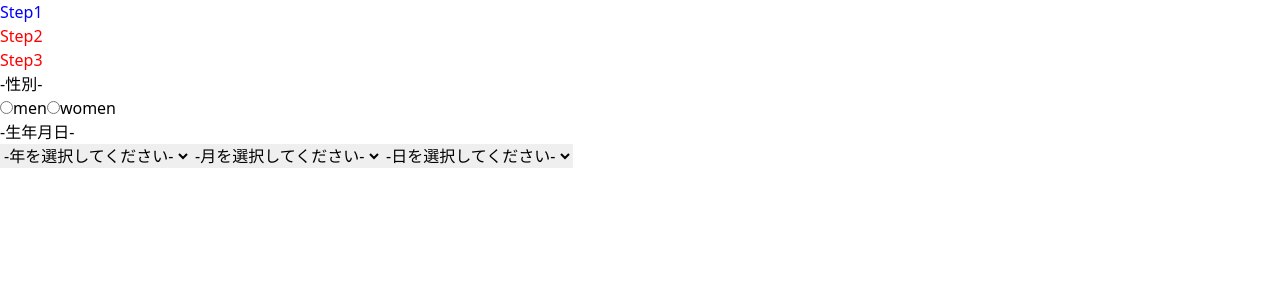
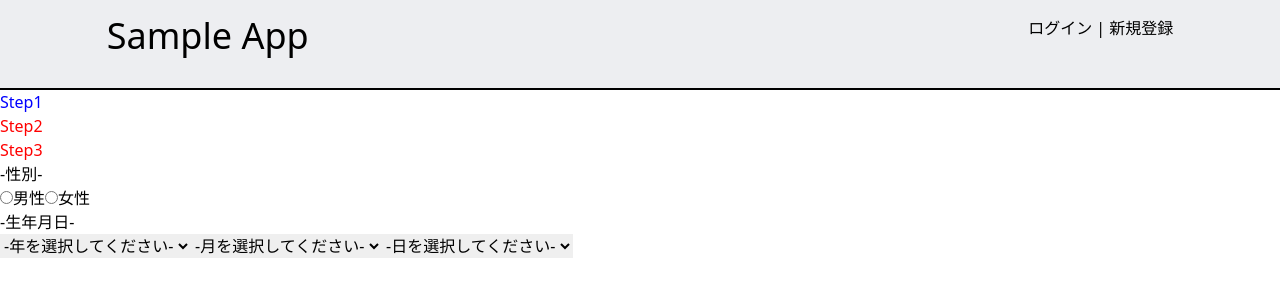
Before and after one commit to KeitaTaniuchi/react-form, a React (Create React App) app: page /step1 in a window 1280 px wide. Shown: the top 300 px of the page. Built offline with nearby package versions, Linux system fonts and the light colour scheme.

Commit message:
ヘッダー完成

```diff
--- a/src/App.tsx
+++ b/src/App.tsx
@@ -1,5 +1,6 @@
-import React from 'react';
+import React, { useState } from 'react';
 import { Routes, Route, Link, useResolvedPath, useMatch } from 'react-router-dom';
+import Header from 'components/organisms/Header';
 import Step1 from 'components/pages/Step1';
 import Step2 from 'components/pages/Step2';
 import Step3 from 'components/pages/Step3';
@@ -9,6 +10,15 @@ import NoMatch from 'components/pages/NOMATCH';
 //https://reffect.co.jp/react/react-router-6
 
 function App() {
+  const [step1Q1Answer, setStep1Q1Answer] = useState<string>();
+  const [step1Q2YearAnswer, setStep1Q2YearAnswer] = useState<number>();
+  const [step1Q2MonthAnswer, setStep1Q2MonthAnswer] = useState<number>();
+  const [step1Q2DayAnswer, setStep1Q2DayAnswer] = useState<number>();
+  const [step2Q1Answer, setStep2Q1Answer] = useState<string>();
+  const [step2Q2Answer, setStep2Q2Answer] = useState<string>();
+  const [step2Q3Answer, setStep2Q3Answer] = useState<string>();
+  const [step3Q1Answer, setStep3Q1Answer] = useState<string>();
+
   function CustomLink({ children, to, ...props }: any) {
     let resolved = useResolvedPath(to);
     let match = useMatch({
@@ -25,6 +35,7 @@ function App() {
   }
   return (
     <div className='App'>
+      <Header />
       <ul>
         <li>
           <CustomLink to='/step1'>Step1</CustomLink>
--- /dev/null
+++ b/src/components/atoms/AppTitle.tsx
@@ -0,0 +1,11 @@
+import React from 'react';
+
+type Props = {
+  className: string;
+};
+
+const AppTitle: React.FC<Props> = ({ className }) => {
+  return <p className={className}>Sample App</p>;
+};
+
+export default AppTitle;
--- a/src/components/atoms/Link.tsx
+++ /dev/null
@@ -1,12 +0,0 @@
-import React from 'react';
-
-type Props = {
-  className: string;
-  label: String;
-};
-
-const Button: React.FC<Props> = ({ className, label }) => {
-  return <link className={className}>{label}</link>;
-};
-
-export default Button;
--- /dev/null
+++ b/src/components/atoms/Links/LoginLink.tsx
@@ -0,0 +1,16 @@
+import React from 'react';
+import { Link } from 'react-router-dom';
+
+type Props = {
+  className: string;
+};
+
+const LoginLink: React.FC<Props> = ({ className }) => {
+  return (
+    <Link to='/login' className={className}>
+      ログイン
+    </Link>
+  );
+};
+
+export default LoginLink;
--- /dev/null
+++ b/src/components/atoms/Links/NewRegistrationLink.tsx
@@ -0,0 +1,16 @@
+import React from 'react';
+import { Link } from 'react-router-dom';
+
+type Props = {
+  className: string;
+};
+
+const NewRegistrationLink: React.FC<Props> = ({ className }) => {
+  return (
+    <Link to='/new-registration' className={className}>
+      新規登録
+    </Link>
+  );
+};
+
+export default NewRegistrationLink;
--- a/src/components/molecules/Step1Q1.tsx
+++ b/src/components/molecules/Step1Q1.tsx
@@ -8,7 +8,7 @@ type Props = {
 };
 
 const Step1Q1: React.FC<Props> = ({ className }) => {
-  const options: RadioButtonType = ['men', 'women'];
+  const options: RadioButtonType = ['男性', '女性'];
 
   return (
     <div className={className}>
--- /dev/null
+++ b/src/components/organisms/Header.tsx
@@ -0,0 +1,19 @@
+import React from 'react';
+import AppTitle from 'components/atoms/AppTitle';
+import LoginLink from 'components/atoms/Links/LoginLink';
+import NewRegistrationLink from 'components/atoms/Links/NewRegistrationLink';
+
+const Header = () => {
+  return (
+    <header className='pt-4 pb-8 border-b-2 border-black bg-gray-300 bg-opacity-40'>
+      <div className='mx-auto flex justify-between w-10/12'>
+        <AppTitle className={'text-4xl'} />
+        <div>
+          <LoginLink className={'login'} /> | <NewRegistrationLink className={'newRegistration'} />
+        </div>
+      </div>
+    </header>
+  );
+};
+
+export default Header;
```
Also changed, not shown: 1 other file (tests, documents, lock files or other folders).
